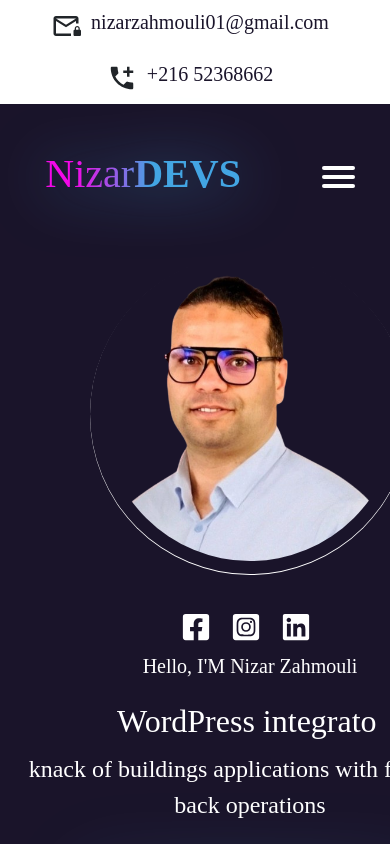
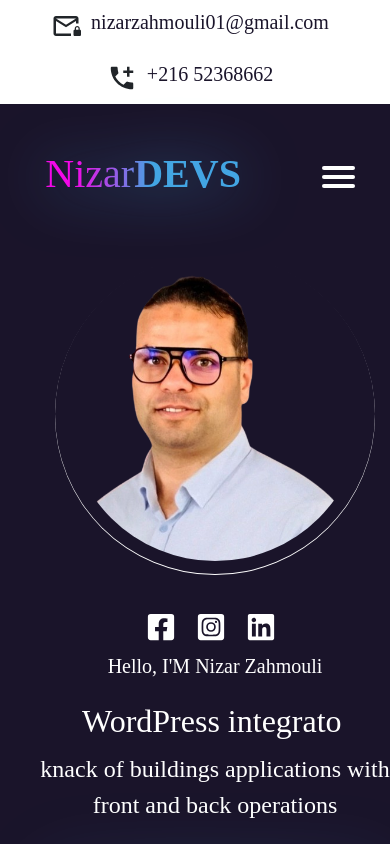
Before and after one commit to nizar-zahmouli/My-portfolio, a React (Create React App) app: page / in a window 390 px wide. Shown: the top 844 px of the page. Built offline with nearby package versions, Linux system fonts and the light colour scheme; a web font is replaced by a local one.

Commit message:
Update Profile.css

```diff
--- a/src/Portfolio/Home/Profile.css
+++ b/src/Portfolio/Home/Profile.css
@@ -179,6 +179,24 @@
     left: 0;
   }
 }
+@media screen and (max-width: 430px) {
+  .profile-container {
+    display: flex;
+    width: 430px;
+    flex-direction: column;
+  }
+  .profile-parent {
+    width: 90%;
+    height: auto;
+    display: flex;
+    flex-direction: column-reverse;
+    justify-content: space-between;
+    align-items: center;
+    margin: 0;
+    padding: 0;
+    left: 0;
+  }
+}
 
 @media screen and (max-width: 375px) {
   .profile-container {
```
